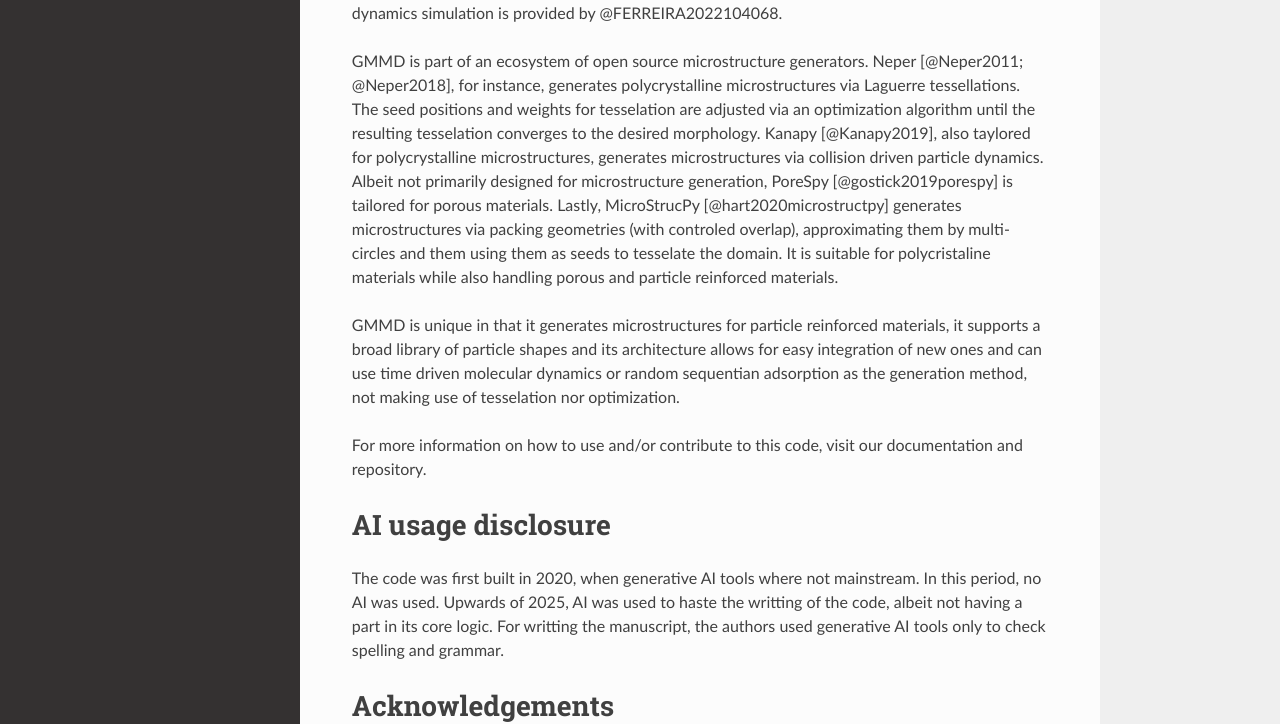
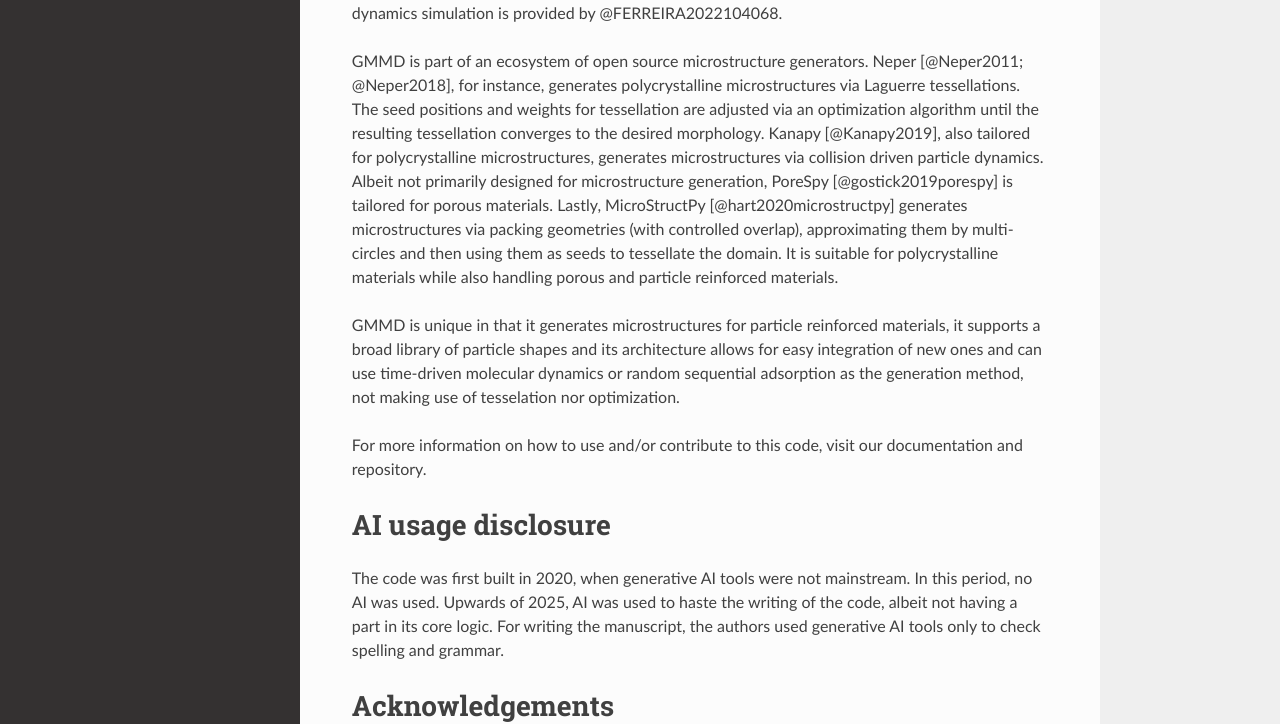
Before and after one commit to CM2S/GMMD, a Sphinx documentation site: the page built from docs/joss_paper/paper.md, in a window 1280 px wide and 1400 px high, scrolled down 1478 px. Shown: the part 437-1161 px from the top of the window. Built offline with Sphinx 7.4.7 and the Read the Docs theme 3.1.0, drawn with Linux system fonts in a browser that asks for light colours; formulas are drawn with MathJax 3; some of the changed text lies outside the part shown.

Commit message:
Fix typos in the paper, and drop the template's joint-submission lines
Assisted-by: Claude:claude-opus-5-5

```diff
--- a/docs/joss_paper/paper.md
+++ b/docs/joss_paper/paper.md
@@ -48,7 +38,7 @@ bibliography: paper.bib
 The understanding of the behaviour of complex materials is fundamental to use them in the limits of their capabilities, whether the material is natural and traditional, such as wood and soils, or modern synthetics, as is a fiber reinforced polymer, for example. These complex materials often are heterogeneous, as is nearly every material at a small enough scale.
 An important class of heterogeneous materials is particle reinforced composites. These advanced engineering materials can be found in a number of applications, such as aerospace, aircraft and automotive industries, microelectronics, household applications and many more.
 
-Simulating an entire structural part considering all its heterogeneities, often very small comparative to the part size, can be very time consuming and extremely impractical.
+Simulating an entire structural part considering all its heterogeneities, often very small compared to the part size, can be very time consuming and extremely impractical.
 Thus, a multiscale approach emerged, where if one knows the microstructural features of the material:
 
 1. the properties of the constituents,
@@ -77,15 +67,14 @@ After the generation procedure, the RVE can be discretized in a suitable finite
 
 
 GMMD is part of an ecosystem of open source microstructure generators.
-Neper [@Neper2011; @Neper2018], for instance, generates polycrystalline microstructures via Laguerre tessellations. The seed positions and weights for tesselation are adjusted via an optimization algorithm until the resulting tesselation converges to the desired morphology.
-Kanapy [@Kanapy2019], also taylored for polycrystalline microstructures,  generates microstructures via collision driven particle dynamics.
+Neper [@Neper2011; @Neper2018], for instance, generates polycrystalline microstructures via Laguerre tessellations. The seed positions and weights for tessellation are adjusted via an optimization algorithm until the resulting tessellation converges to the desired morphology.
+Kanapy [@Kanapy2019], also tailored for polycrystalline microstructures, generates microstructures via collision driven particle dynamics.
 Albeit not primarily designed for microstructure generation, PoreSpy [@gostick2019porespy] is tailored for porous materials.
-Lastly, MicroStrucPy [@hart2020microstructpy] generates microstructures via packing geometries (with controled overlap), approximating them by multi-circles and them using them as seeds to tesselate the domain. It is suitable for polycristaline materials while also handling porous and particle reinforced materials.
+Lastly, MicroStructPy [@hart2020microstructpy] generates microstructures via packing geometries (with controlled overlap), approximating them by multi-circles and then using them as seeds to tessellate the domain. It is suitable for polycrystalline materials while also handling porous and particle reinforced materials.
 
-GMMD is unique in that it generates microstructures for particle reinforced materials, it supports a broad library of particle shapes and its architecture allows for easy integration of new ones and can use time driven molecular dynamics or random sequentian adsorption as the generation method, not making use of tesselation nor optimization.
+GMMD is unique in that it generates microstructures for particle reinforced materials, it supports a broad library of particle shapes and its architecture allows for easy integration of new ones and can use time-driven molecular dynamics or random sequential adsorption as the generation method, not making use of tesselation nor optimization.
 
-For more information on how to use and/or contribute to this code, visit our documentation and  repository.
-<!-- A documentação não está feita-->
+For more information on how to use and/or contribute to this code, visit our documentation and repository.
 
 
 <!--
@@ -108,9 +97,9 @@ Incluir imagem de uma microestrutura?
 
 # AI usage disclosure
 
-The code was first built in 2020, when generative AI tools where not mainstream. In this period, no AI was used.
-Upwards of 2025, AI was used to haste the writting of the code, albeit not having a part in its core logic.
-For writting the manuscript, the authors used generative AI tools only to check spelling and grammar.
+The code was first built in 2020, when generative AI tools were not mainstream. In this period, no AI was used.
+Upwards of 2025, AI was used to haste the writing of the code, albeit not having a part in its core logic.
+For writing the manuscript, the authors used generative AI tools only to check spelling and grammar.
 
 # Acknowledgements
 
```
Also changed, not shown: other parts of docs/joss_paper/paper.md (+1 -11 lines).
